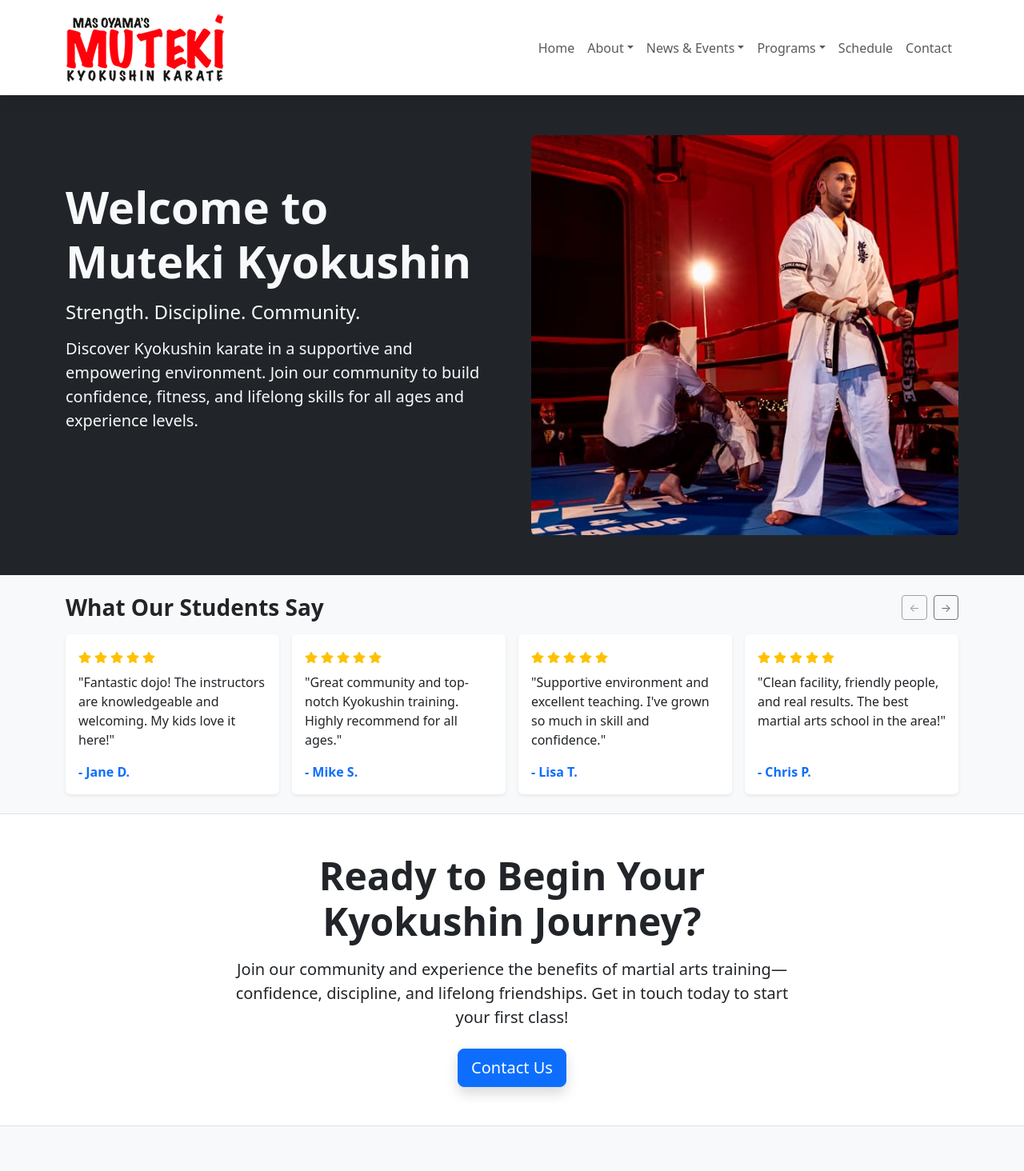
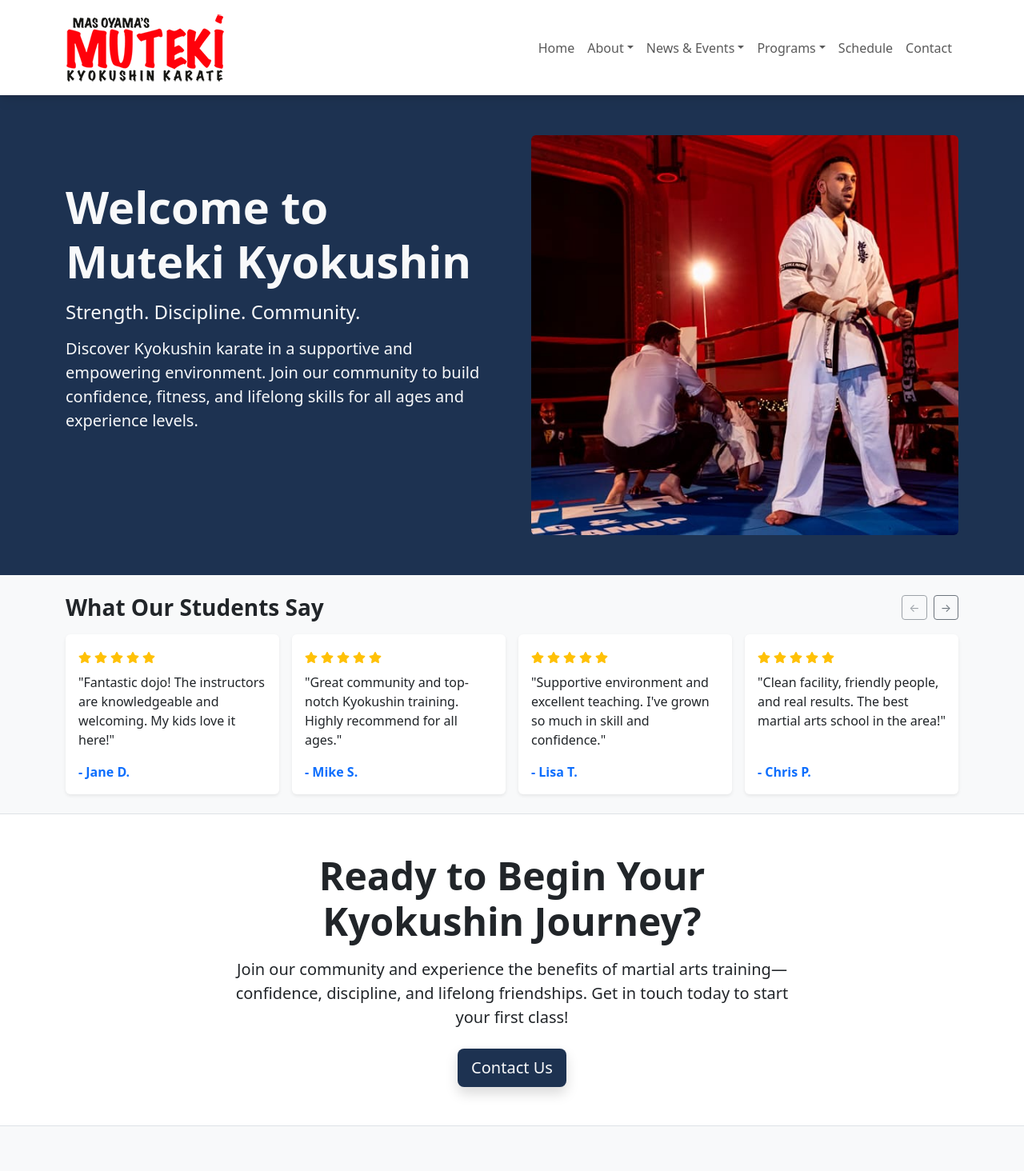
Before and after one commit to sjvarnum/website-mutekikyokushin, a React (Vite) app: page / in a window 1280 px wide. Shown: the top 1464 px of the page at 80% size. Built offline with nearby package versions, Linux system fonts and the light colour scheme.

Commit message:
feat: Change button and background color

```diff
--- a/src/components/CallToAction/CallToAction.tsx
+++ b/src/components/CallToAction/CallToAction.tsx
@@ -9,7 +9,7 @@ const CallToAction: React.FC = () => (
           <p className="lead mb-4">
             Join our community and experience the benefits of martial arts training—confidence, discipline, and lifelong friendships. Get in touch today to start your first class!
           </p>
-          <a href="#contact" className="btn btn-primary btn-lg shadow">
+          <a href="#contact" className="btn theme-bg-blue btn-lg shadow text-light">
             Contact Us
           </a>
         </div>
--- a/src/components/Hero/Hero.tsx
+++ b/src/components/Hero/Hero.tsx
@@ -3,7 +3,7 @@ import heroImg from "../../assets/hero.jpg";
 
 const Hero: React.FC = () => (
   <section
-    className="hero-section bg-dark text-light d-flex align-items-center"
+    className="hero-section theme-bg-blue text-light d-flex align-items-center"
     style={{ minHeight: "75vh" }}
   >
     <div className="container">
```
